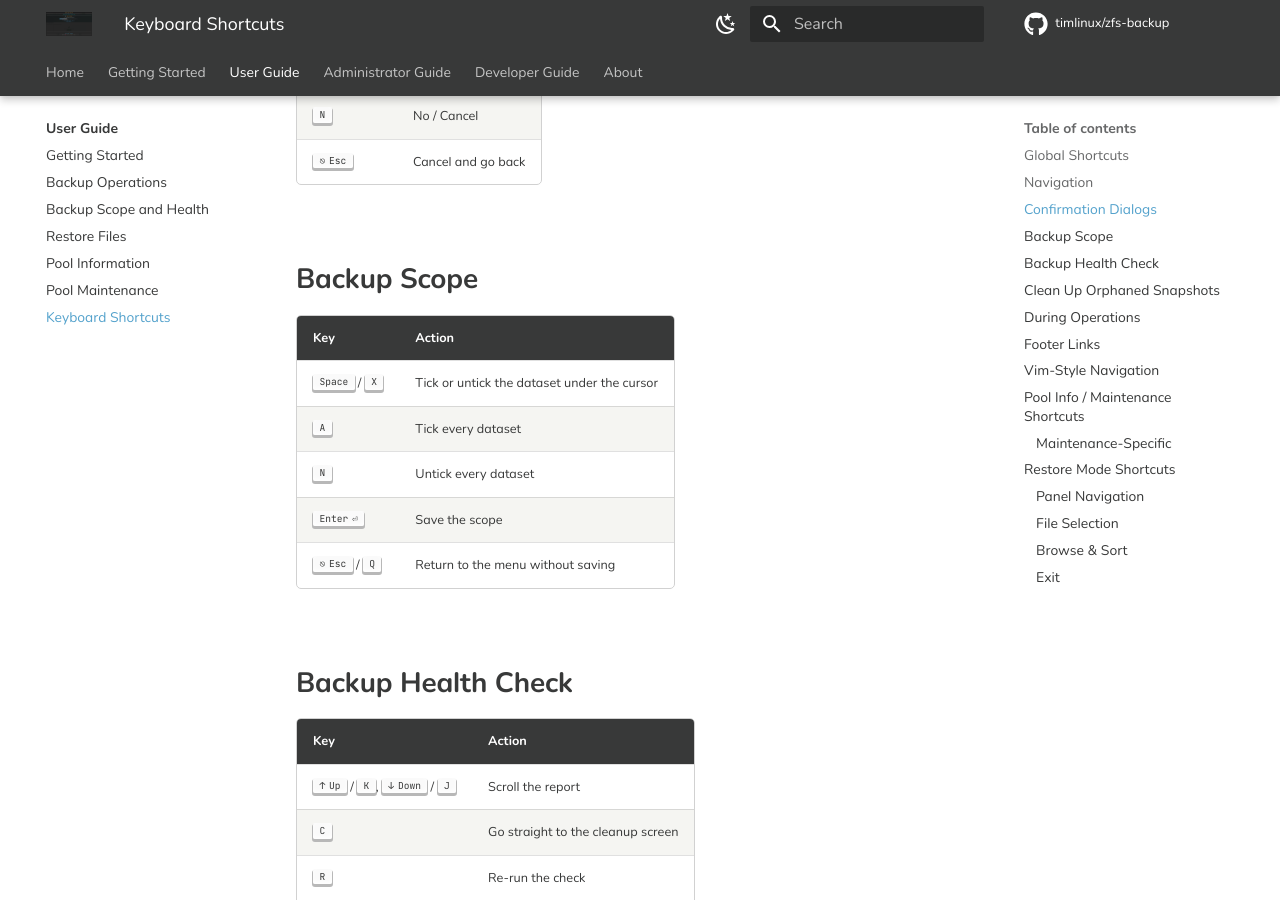
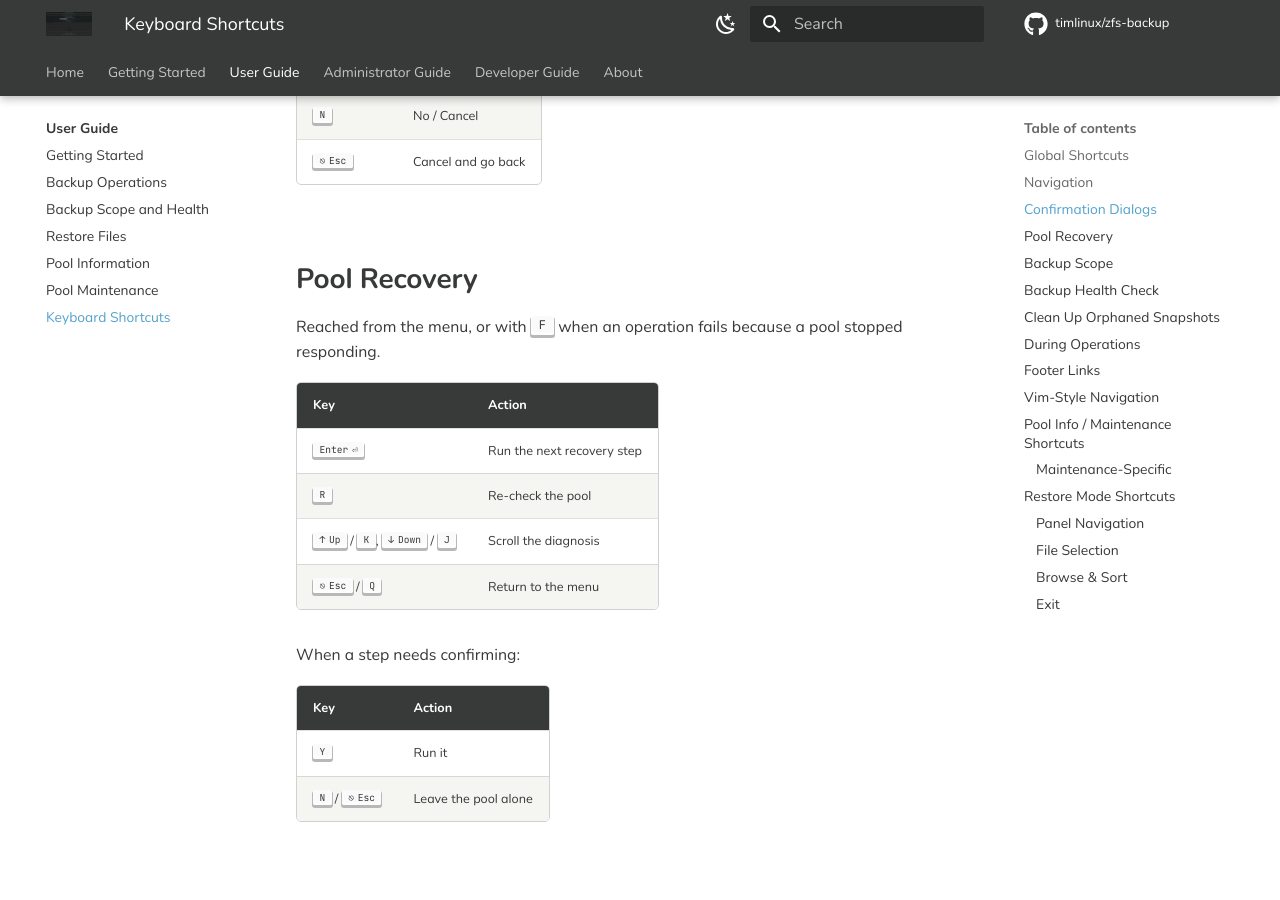
Before and after one commit to timlinux/zfs-backup, an MkDocs documentation site: the page built from docs/user-guide/keyboard-shortcuts.md, in a window 1280 px wide and 900 px high, scrolled down 1060 px. Built offline with MkDocs 1.6.1 and Material for MkDocs 9.7.7, drawn with Linux system fonts in a browser that asks for light colours; emoji names are drawn with the system emoji font; comment, search, counter and statistics services are not loaded.

Commit message:
docs: document guided pool recovery

```diff
--- a/docs/user-guide/keyboard-shortcuts.md
+++ b/docs/user-guide/keyboard-shortcuts.md
@@ -26,6 +26,25 @@ Quick reference for all keyboard shortcuts in Kartoza ZFS Backup Tool.
 | ++y++ | Yes / Confirm |
 | ++n++ | No / Cancel |
 | ++escape++ | Cancel and go back |
+
+## Pool Recovery
+
+Reached from the menu, or with ++f++ when an operation fails because a pool
+stopped responding.
+
+| Key | Action |
+|-----|--------|
+| ++enter++ | Run the next recovery step |
+| ++r++ | Re-check the pool |
+| ++arrow-up++ / ++k++, ++arrow-down++ / ++j++ | Scroll the diagnosis |
+| ++escape++ / ++q++ | Return to the menu |
+
+When a step needs confirming:
+
+| Key | Action |
+|-----|--------|
+| ++y++ | Run it |
+| ++n++ / ++escape++ | Leave the pool alone |
 
 ## Backup Scope
 
```
Also changed, not shown: CHANGELOG.md (+10 -0 lines), SPECIFICATION.md (+3 -1 lines).
